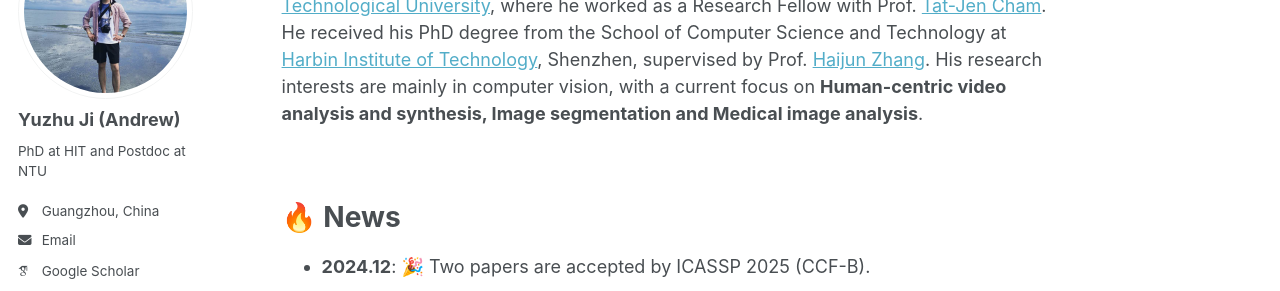
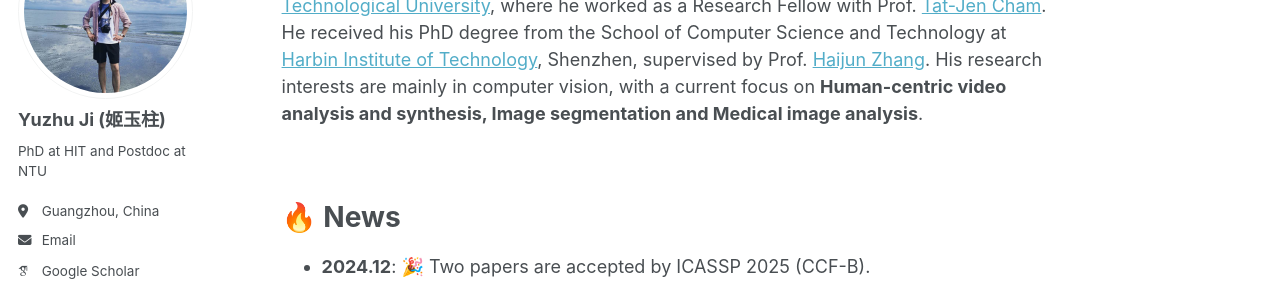
Before and after one commit to AndrewChiyz/andrewchiyz.github.io, a Jekyll site: the page built from _pages/about.md, in a window 1280 px wide. Shown: the part 182-473 px from the top of the page. Built offline with Jekyll 4.4.1, drawn with Linux system fonts in a browser that asks for light colours; some web fonts are replaced.

Commit message:
update: cv

```diff
--- a/_config.yml
+++ b/_config.yml
@@ -22,7 +22,7 @@ repository               : "andrewchiyz/andrewchiyz.github.io"
 author:
   # Biographic information
   avatar           : "android-chrome-512x512.png"
-  name             : "Yuzhu Ji (Andrew)"
+  name             : "Yuzhu Ji (姬玉柱)"
   pronouns         : # example: "she/her"
   bio              : "PhD at HIT and Postdoc at NTU"
   location         : "Guangzhou, China"
```
